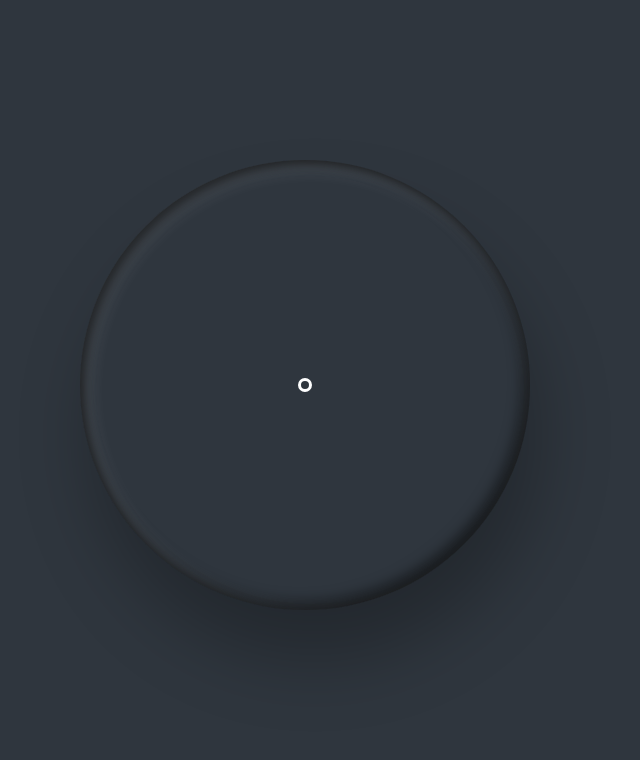
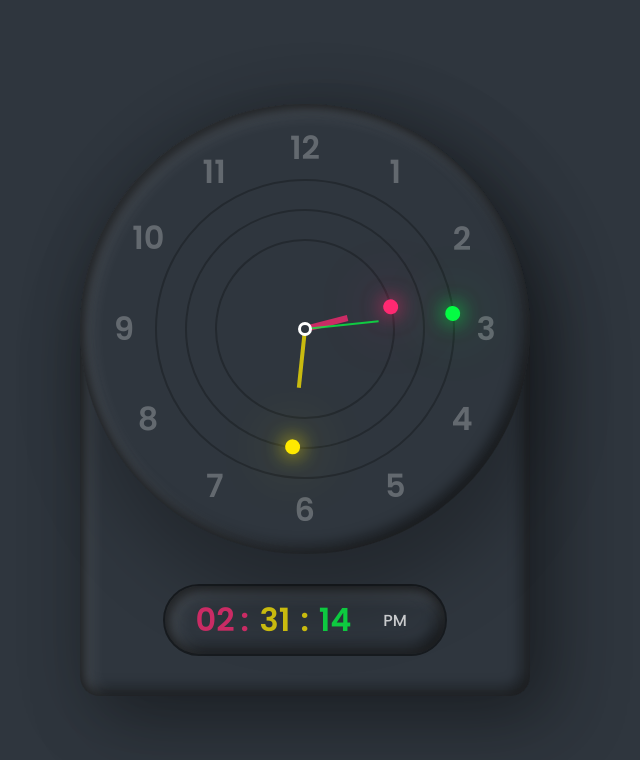
Before and after one commit to hacker123-ui/SimpleAnalogClock, a plain HTML site: page index.html in a window 1280 px wide. Shown: the whole page, without its empty margins (335-975 px from the left). Drawn offline with Linux system fonts and the light colour scheme.

Commit message:
Update index.html

```diff
--- a/index.html
+++ b/index.html
@@ -1,49 +1,79 @@
-<!DOCTYPE html>
-<!-- Created By CodingNepal -->
-<html lang="en" dir="ltr">
+<!doctype html>
+<html>
 	<head>
 		<meta charset="utf-8">
 		<title>Clock</title>
 		<link rel="stylesheet" href="style.css">
-      <style id="clock-animate"></style>
 	</head>
 	<body>
+		<div class="container">
 			<div class="clock">
-         <div class="center-nut"></div>
-         <div class="center-nut2"></div>
-         <div class="indicator">
-            <div>
+				<div class="circle" style="--clr:#04fc43" id="sc"><i></i></div>
+				<div class="circle circle2" style="--clr:#fee800" id="mn"><i></i></div>
+				<div class="circle circle3" style="--clr:#ff2972" id="hr"><i></i></div>
+				<span style="--i:1;"><b>1</b></span>
+				<span style="--i:2;"><b>2</b></span>
+				<span style="--i:3;"><b>3</b></span>
+				<span style="--i:4;"><b>4</b></span>
+				<span style="--i:5;"><b>5</b></span>
+				<span style="--i:6;"><b>6</b></span>
+				<span style="--i:7;"><b>7</b></span>
+				<span style="--i:8;"><b>8</b></span>
+				<span style="--i:9;"><b>9</b></span>
+				<span style="--i:10;"><b>10</b></span>
+				<span style="--i:11;"><b>11</b></span>
+				<span style="--i:12;"><b>12</b></span>
+
 			</div>
-            <div></div>
-            <div></div>
-            <div></div>
-            <div></div>
-            <div></div>
-            <div></div>
-            <div></div>
-            <div></div>
-            <div></div>
-            <div></div>
-            <div></div>
+			<div id="time">
+				<div id="hour" style="--clr:#ff2972"></div>
+				<div id="minutes" style="--clr:#fee800"></div>
+				<div id="seconds" style="--clr:#04fc43"></div>
+				<div id="ampm" style="--clr:#fff"></div>
 			</div>
-         <div class="sec-hand"></div>
-         <div class="min-hand"></div>
-         <div class="hr-hand"></div>
 		</div>
 		<script>
-         (function() {
-           var time = new Date(), //we get this time from our pc time not from server
-           second = time.getSeconds() / 60 * 360,
-           minute = time.getMinutes() / 60 * 360 + time.getSeconds() / 60 *6,
-           hour = time.getHours() / 12 * 360 + time.getMinutes() /60 * 30,
-           animation = [
-             "@keyframes sec-hand{from{transform: rotate(" + second + "deg);}to{transform: rotate(" + (second  + 360) + "deg);}}",
-             "@keyframes min-hand{from{transform: rotate(" + minute + "deg);}to{transform: rotate(" + (minute + 360) + "deg);}}",
-             "@keyframes hr-hand{from{transform: rotate(" + hour + "deg);}to{transform: rotate(" + (hour + 360) + "deg);}}"
-           ].join("");
-           document.querySelector("#clock-animate").innerHTML = animation;
-         })();
+		const hr = document.querySelector("#hr");
+		const mn = document.querySelector("#mn");
+		const sc = document.querySelector("#sc");
+		setInterval(() => {
+			let day = new Date();
+			let hh = day.getHours() * 30;
+			let mm = day.getMinutes() * 6;
+			let ss = day.getSeconds() * 6;
+			hr.style.transform = `rotateZ(${hh+(mm/12)}deg)`;
+			mn.style.transform = `rotateZ(${mm}deg)`;
+			sc.style.transform = `rotateZ(${ss}deg)`;
 
+
+		// Digital Clock Code
+			let hours = document.getElementById('hour');
+			let minutes = document.getElementById('minutes');
+			let seconds = document.getElementById('seconds');
+			let ampm = document.getElementById('ampm');
+
+			let h = new Date().getHours();
+			let m = new Date().getMinutes();
+			let s = new Date().getSeconds();
+
+			var am = h >= 12 ? 'PM' : 'AM';
+
+			//Convert 24 Hour Time To 12 Hour with AM PM Indicator
+			if(h > 12){
+					h = h - 12;
+			}
+
+		    // Add zero before Single Numbers
+			h = (h < 10) ? "0" + h : h
+			m = (m < 10) ? "0" + m : m
+			s = (s < 10) ? "0" + s : s
+
+
+			hours.innerHTML = h;
+			minutes.innerHTML = m;
+			seconds.innerHTML = s;
+			ampm.innerHTML = am
+		})
 		</script>
 	</body>
 </html>
```
Lines whose indentation alone changed are shown as unchanged.
